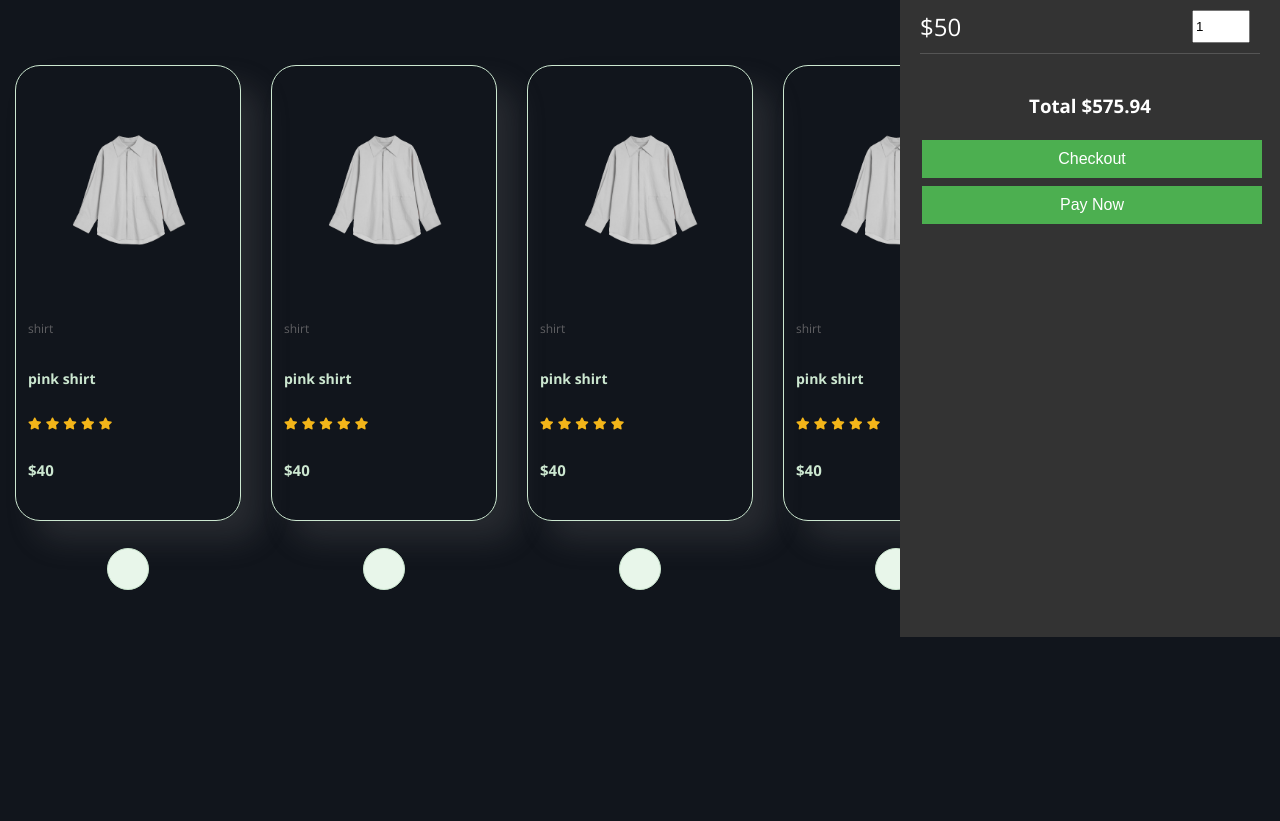
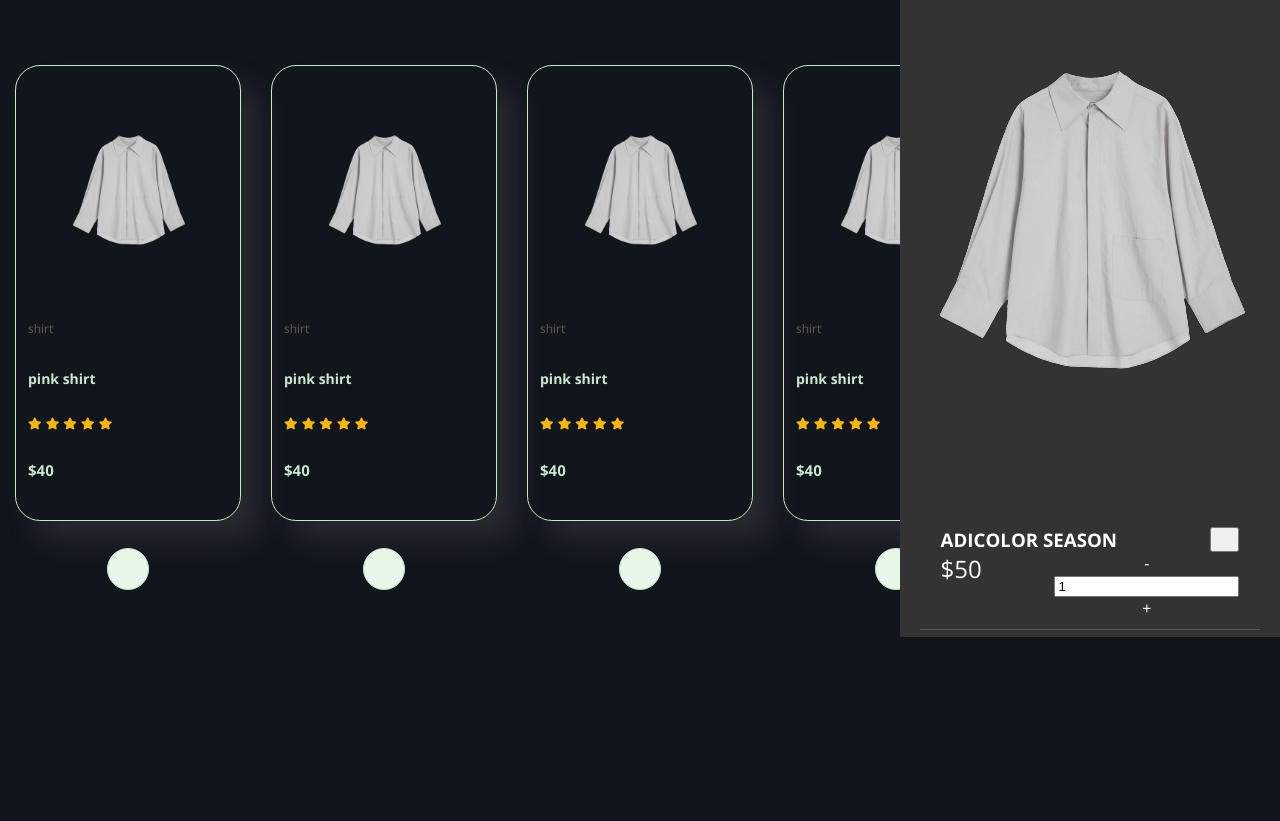
Before and after one commit to luke-song/coisy, a website built with Vite: page shop.html in a window 1280 px wide. Shown: the part 163-984 px from the top of the page. Built offline with nearby package versions, Linux system fonts and the light colour scheme.

Commit message:
:lipstick: style: Add HTML codes for Icons, Image
- Add icons for 'close-cart' and 'remove' buttons
- Move the 'image-container' tag outside of the 'cart-item-top-container' for larger image
- Add buttons(-, +) to adjust the quantity

```diff
--- a/shop.html
+++ b/shop.html
@@ -16,7 +16,6 @@
       <span class="header-cart">
         <i class="fal fa-shopping-cart cart"></i>
       </span>
-
     </header>
     <main>
       <section id="product1" class="section-p1">
@@ -115,20 +114,30 @@
     <aside id="cart-sidebar">
       <div class="cart-header">
         <h2>Your Cart</h2>
-        <button id="close-cart" onclick="">X</button>
+        <button id="close-cart">
+          <i class="fas fa-angle-right"></i>
+        </button>
       </div>
 
       <div class="cart-item">
-        <div class="cart-item-top-container">
-          <div class="image-container">
-            <img src="./public/model.png" alt="ADICOLOR SEASONAL" />
+        <div class="image-container">
+          <img src="./public/model.png" alt="ADICOLOR SEASONAL" />
+        </div>
+        <div class="cart-item-container">
+          <div class="cart-item-top-container">
+            <h3>ADICOLOR SEASON</h3>
+            <button class="remove-button">
+              <i class="far fa-times" style="color: #606060"></i>
+            </button>
           </div>
-          <h3>ADICOLOR SEASONAL</h3>
-          <button class="remove-item">🗑️</button>
-        </div>
-        <div class="cart-item-bottom-container">
-          <p>$50</p>
-          <input type="number" value="1" />
+          <div class="cart-item-bottom-container">
+            <p>$50</p>
+            <div class="cart-quantity-container">
+              <span>-</span>
+              <input class="cart-quantity-input" type="text" value="1" min="1" />
+              <span>+</span>
+            </div>
+          </div>
         </div>
       </div>
 
```
